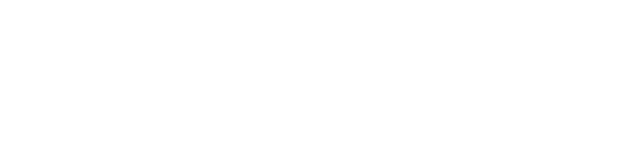
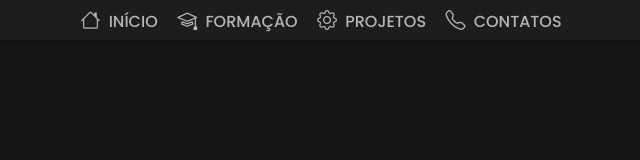
Before and after one commit to Brrn91/portfolio-brrn91, a plain HTML site: page index.html in a window 1280 px wide. Shown: the whole page, without its empty margins (319-959 px from the left). Drawn offline with nearby package versions, Linux system fonts and the light colour scheme.

Commit message:
iniciando...

```diff
--- a/css/style.css
+++ b/css/style.css
@@ -1,4 +1,10 @@
+/* Fonte */
+
 @import url('https://fonts.googleapis.com/css2?family=Poppins:ital,wght@0,100;0,200;0,300;0,400;0,500;0,600;0,700;0,800;0,900;1,100;1,200;1,300;1,400;1,500;1,600;1,700;1,800;1,900&display=swap');
+
+/* ícones */
+
+@import url("https://cdn.jsdelivr.net/npm/bootstrap-icons@1.13.1/font/bootstrap-icons.min.css");
 
 :root {
   --bg-dark: #161616;
@@ -18,3 +24,51 @@
   box-sizing: border-box;
   font-family: "Poppins", sans-serif;
 }
+
+body {
+  width: 100vw;
+  height: 100vh;
+  background-color: var(--bg-dark);
+}
+
+nav {
+  height: 40px;
+  background-color: var(--footer-nav);
+  box-shadow: 0px 2px 4px rgba(0, 0, 0, 0.2);
+  display: flex;
+  justify-content: center;
+  align-items: center;
+}
+
+ul {
+  width: 520px;
+  height: 100%;
+  display: flex;
+  flex-direction: row;
+  justify-content: space-evenly;
+  align-items: center;
+
+}
+
+nav>ul>li {
+  list-style: none;
+  color: var(--letras-dark-2);
+  font-weight: 500;
+}
+
+nav>ul>li>a {
+  text-decoration: none;
+  color: var(--letras-dark-2);
+}
+
+nav>ul>li>i {
+  color: var(--letras-dark-2);
+  padding-right: 4px;
+  font-size: 20px;
+}
+
+.nav {
+  cursor: pointer;
+  color: var(--letras-dark);
+  font-weight: 600;
+}
--- a/index.html
+++ b/index.html
@@ -5,10 +5,33 @@
   <meta charset="UTF-8">
   <meta name="viewport" content="width=device-width, initial-scale=1.0">
   <title>Portifólio - Brrn91</title>
+  <!-- ÍCONES -->
+  <link rel="stylesheet" href="https://cdn.jsdelivr.net/npm/bootstrap-icons@1.13.1/font/bootstrap-icons.min.css">
+  <!-- Estilos -->
   <link rel="stylesheet" href="./css/style.css">
 </head>
 
 <body>
+  <nav>
+    <ul>
+      <li>
+        <i class="bi bi-house"></i>
+        <a href="#inicio">INÍCIO</a>
+      </li>
+      <li>
+        <i class="bi bi-mortarboard"></i>
+        <a href="#formacao">FORMAÇÃO</a>
+      </li>
+      <li>
+        <i class="bi bi-gear"></i>
+        <a href="#projetos">PROJETOS</a>
+      </li>
+      <li>
+        <i class="bi bi-telephone"></i>
+        <a href="#contatos">CONTATOS</a>
+      </li>
+    </ul>
+  </nav>
 
 </body>
 
--- a/package.json
+++ /dev/null
@@ -1,5 +0,0 @@
-{
-  "dependencies": {
-    "bootstrap-icons": "^1.13.1"
-  }
-}
```
Also changed, not shown: 1 other file.
